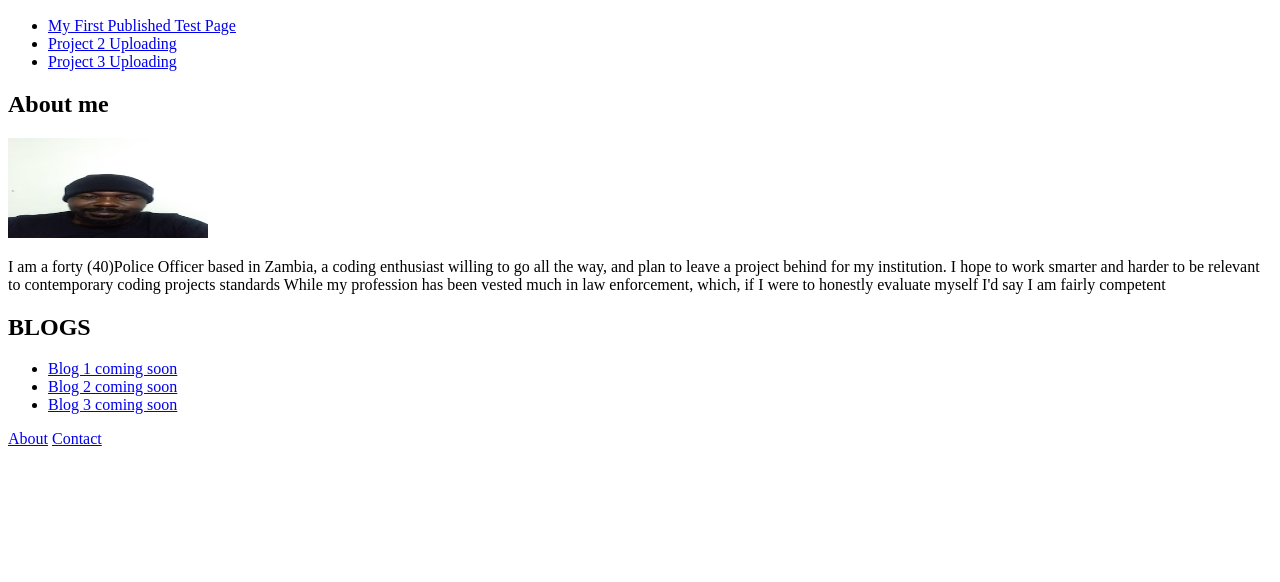
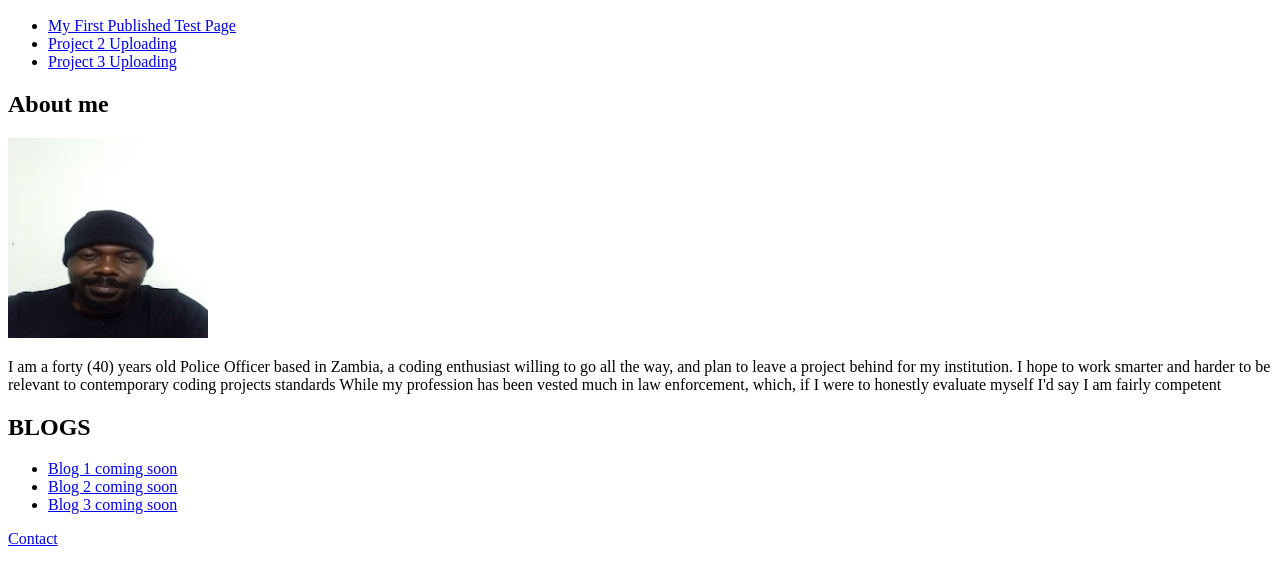
Before and after one commit to Muchindu11/mmmucportfolio, a plain HTML site: page index.html in a window 1280 px wide. Shown: the part 110-692 px from the top of the page. Drawn offline with Linux system fonts and the light colour scheme.

Commit message:
My First Portfolio update

```diff
--- a/index.html
+++ b/index.html
@@ -25,8 +25,8 @@
         </section>
         <aside>
             <h2>About me</h2>
-               <img src="images/hobby1.jpg" alt="Indoors picture" width="200" height="100">
-               <p>I am a forty (40)Police Officer based in Zambia, a coding enthusiast willing
+               <img src="images/hobby1.jpg" alt="Indoors picture" width="200" height="200">
+               <p>I am a forty (40) years old Police Officer based in Zambia, a coding enthusiast willing
                 to go all the way, and plan to leave a project behind for my institution.
                 I hope to work smarter and harder to be relevant to contemporary coding projects standards
                 While my profession has been vested much in law enforcement, which, if I were to honestly
@@ -47,7 +47,6 @@
             </ul>
         </section>
     </main>
-    <a href="about.html">About</a>
     <a href="contact.html">Contact</a>
 </body>
 </html>
```
